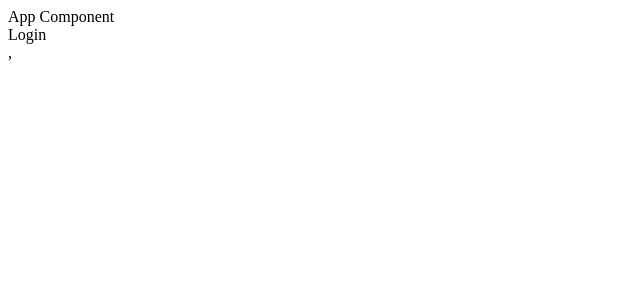
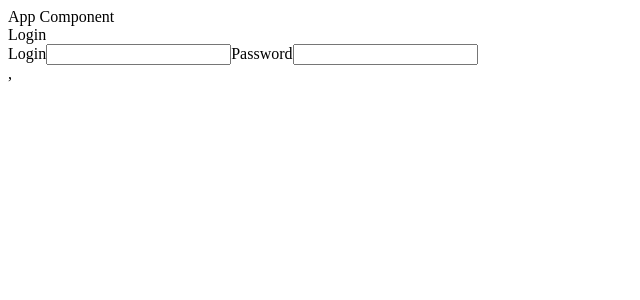
Before and after one commit to MishraSwet/React_Authentication-Service, a React (Vite) app in the folder React_Auth_Service/: page /Login in a window 1280 px wide. Shown: the top 300 px of the page, without its empty margins (0-640 px from the left). Built offline with nearby package versions, Linux system fonts and the light colour scheme.

Commit message:
Added State And Logic to Login Component

```diff
--- a/React_Auth_Service/pages/Login.tsx
+++ b/React_Auth_Service/pages/Login.tsx
@@ -1,8 +1,24 @@
-import React from 'react';
+import React, { useState } from 'react';
 
-const Login:React.FC = () => {
+const Login: React.FC = () => {
+    const [login, setLogin] = useState("");
+    const [password, setPassword] = useState("");
+    const handleLogin = (e: React.ChangeEvent<HTMLInputElement>) => {
+        setLogin(e.target.value);
+    }
+    const handlePassword = (e: React.ChangeEvent<HTMLInputElement>) => {
+        setPassword(e.target.value);
+    }
     return (
+        <>
         <div>Login</div>
+            <form>
+                <label>Login</label>
+                <input type="text" value={login} onChange={handleLogin}></input>
+                <label>Password</label>
+                <input type="text" value={password} onChange={handlePassword}></input>
+            </form>
+        </>
     );
 }
 
```
